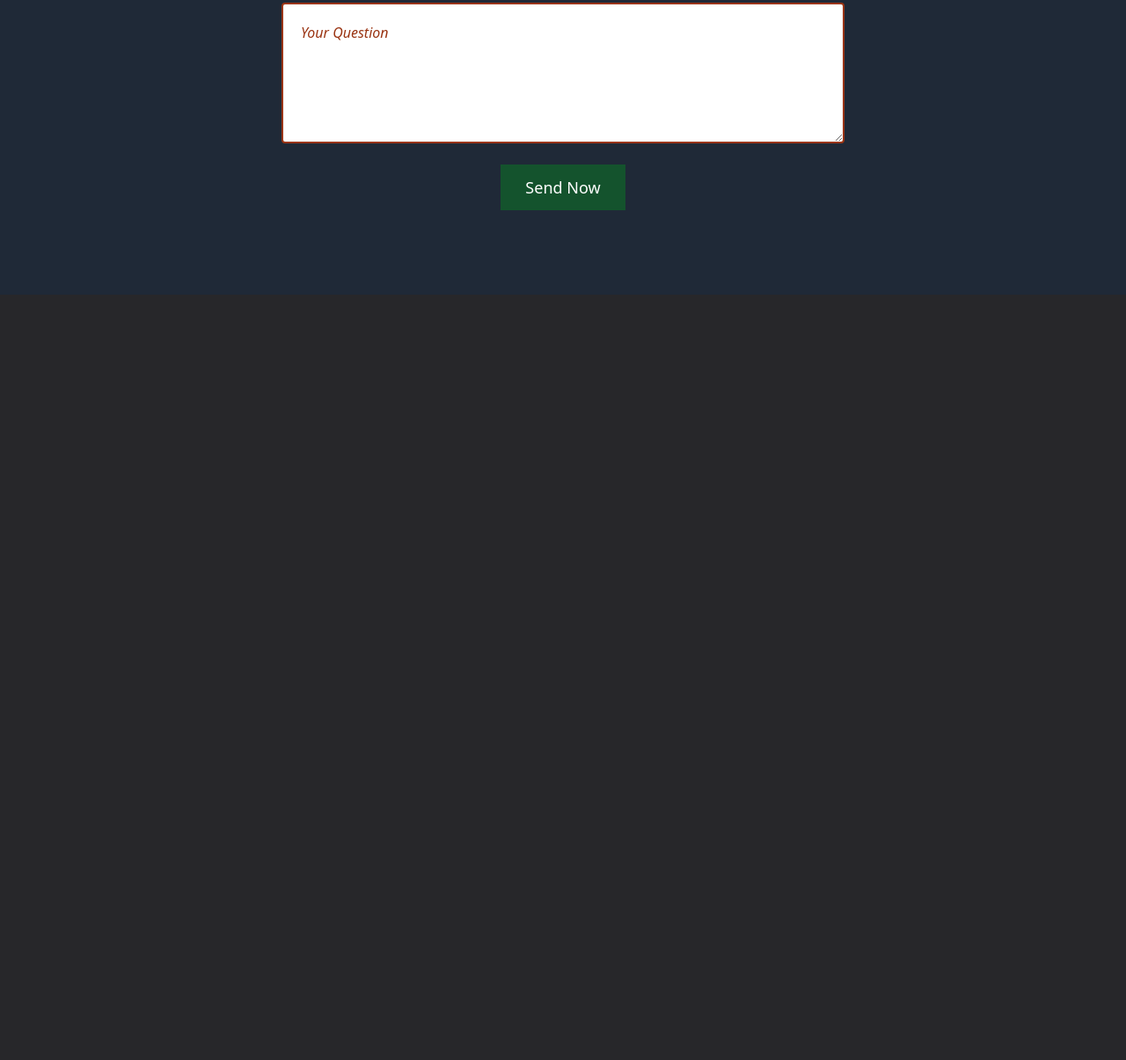
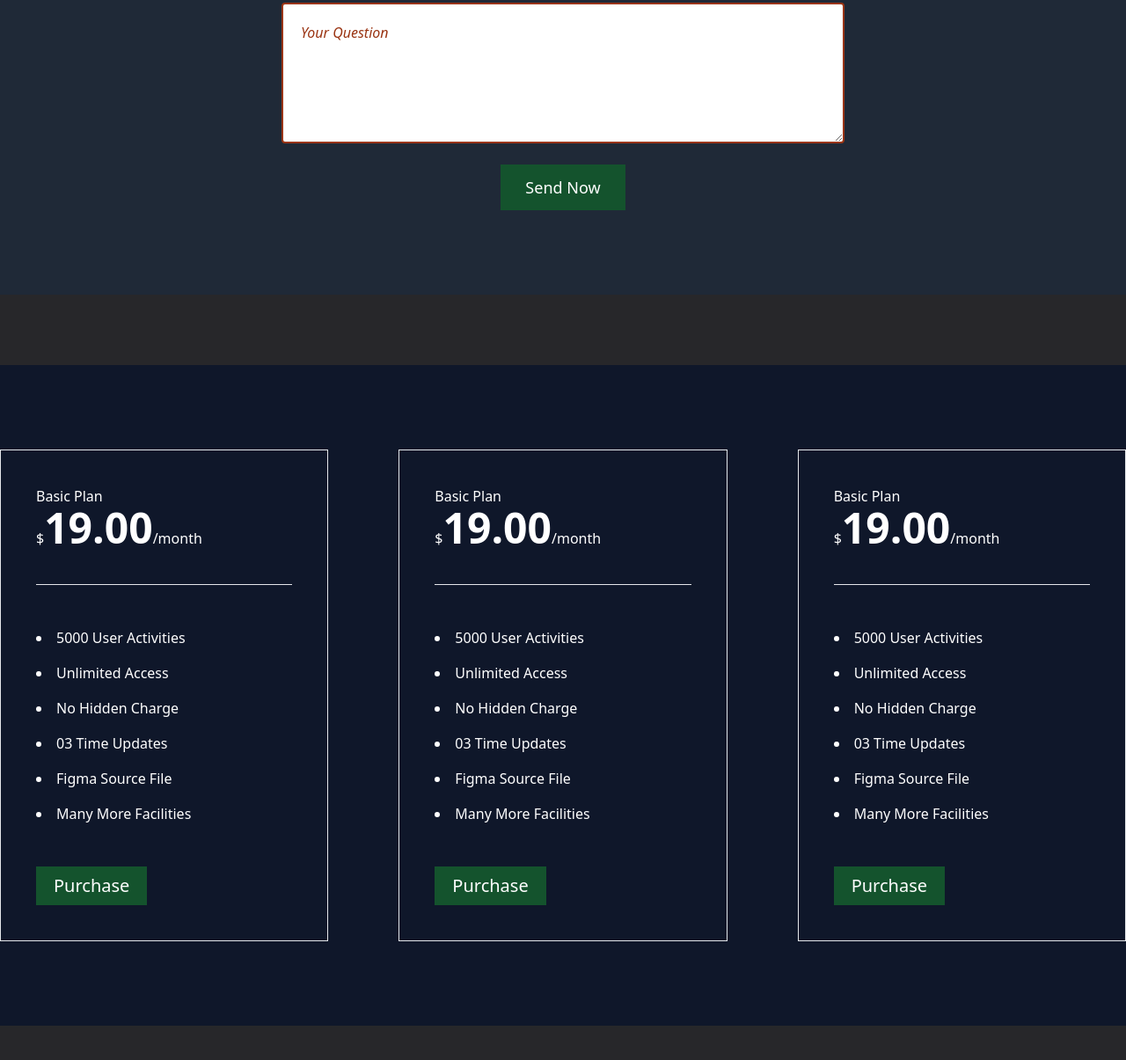
Before and after one commit to Aual-Hossain/first-tailwind-project, a website built with Vite: page index.html in a window 1280 px wide. Shown: the part 2661-3866 px from the top of the page at 88% size. Before the commit the page ends 2996 px from the top, so only its background shows below. Built offline with nearby package versions, Linux system fonts and the light colour scheme.

Commit message:
purchase section

```diff
--- a/index.html
+++ b/index.html
@@ -163,6 +163,59 @@
 
     </section>
 
+    <section class="bg-slate-900 my-16 sm:my-20 py-12 sm:py-24">
+      <div class="text-white grid md:grid-cols-2 lg:grid-cols-3 gap-10 sm:gap-16 md:gap-20 justify-center items-center">
+        <div class="border p-10">
+          <h5>Basic Plan</h5>
+          <h2>$<span class="text-xl sm:text-2xl md:text-5xl font-bold">19.00</span>/month</h2>
+          <hr class="my-10">
+
+          <ul class="list-disc list-inside leading-10">
+            <li>5000 User Activities</li>
+            <li>Unlimited Access</li>
+            <li>No Hidden Charge</li>
+            <li>03 Time Updates</li>
+            <li>Figma Source File</li>
+            <li>Many More Facilities</li>
+          </ul>
+
+          <button class="bg-green-900 px-5 py-2 text-xl mt-10 hover:bg-green-600 transition">Purchase</button>
+        </div>
+        <div class="border p-10">
+          <h5>Basic Plan</h5>
+          <h2>$<span class="text-xl sm:text-2xl md:text-5xl font-bold">19.00</span>/month</h2>
+          <hr class="my-10">
+
+          <ul class="list-disc list-inside leading-10">
+            <li>5000 User Activities</li>
+            <li>Unlimited Access</li>
+            <li>No Hidden Charge</li>
+            <li>03 Time Updates</li>
+            <li>Figma Source File</li>
+            <li>Many More Facilities</li>
+          </ul>
+
+          <button class="bg-green-900 px-5 py-2 text-xl mt-10 hover:bg-green-600 transition">Purchase</button>
+        </div>
+        <div class="border p-10">
+          <h5>Basic Plan</h5>
+          <h2>$<span class="text-xl sm:text-2xl md:text-5xl font-bold">19.00</span>/month</h2>
+          <hr class="my-10">
+
+          <ul class="list-disc list-inside leading-10">
+            <li>5000 User Activities</li>
+            <li>Unlimited Access</li>
+            <li>No Hidden Charge</li>
+            <li>03 Time Updates</li>
+            <li>Figma Source File</li>
+            <li>Many More Facilities</li>
+          </ul>
+
+          <button class="bg-green-900 px-5 py-2 text-xl mt-10 hover:bg-green-600 transition">Purchase</button>
+        </div>
+      </div>
+    </section>
+
   </main>
 
 
```
